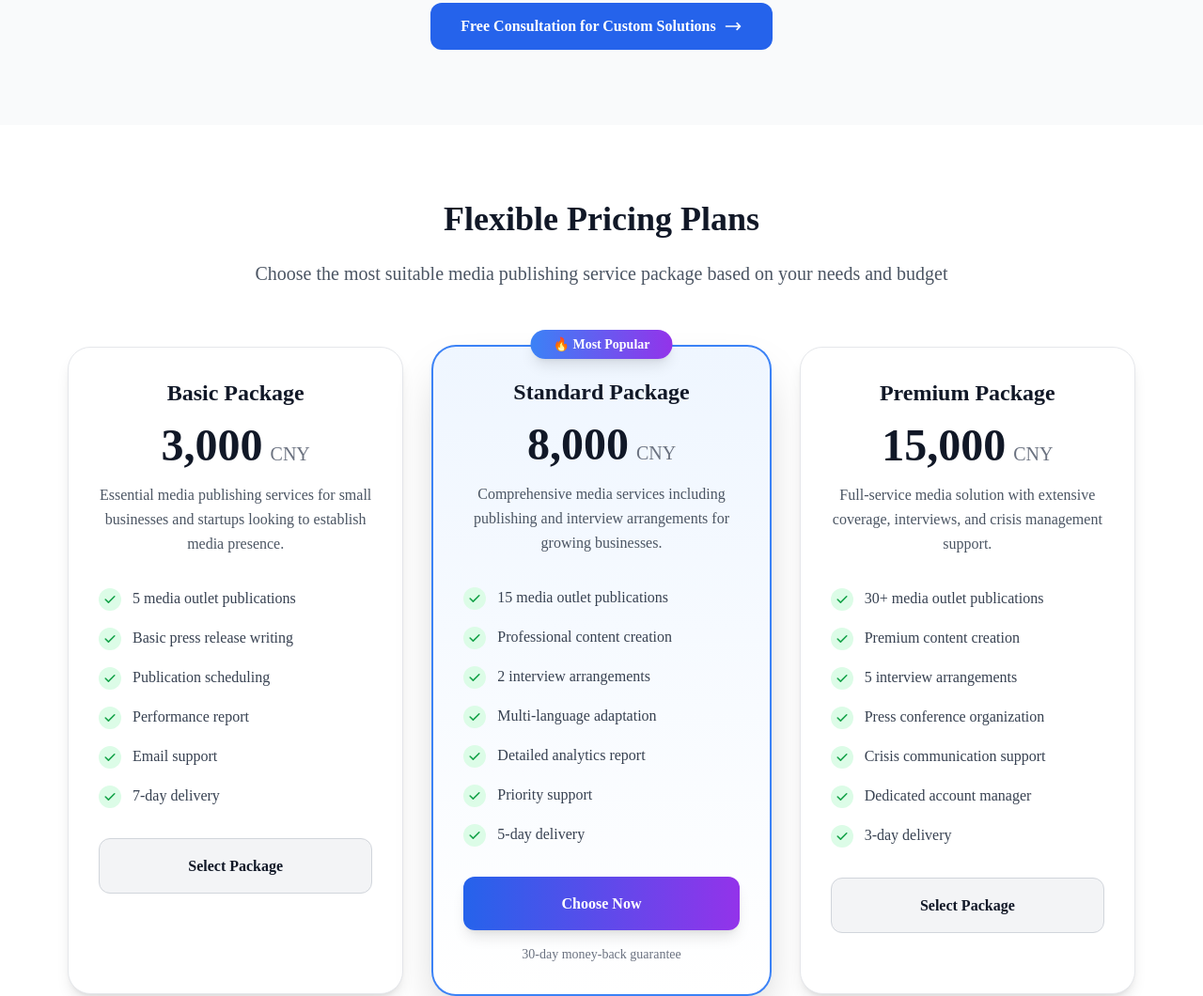
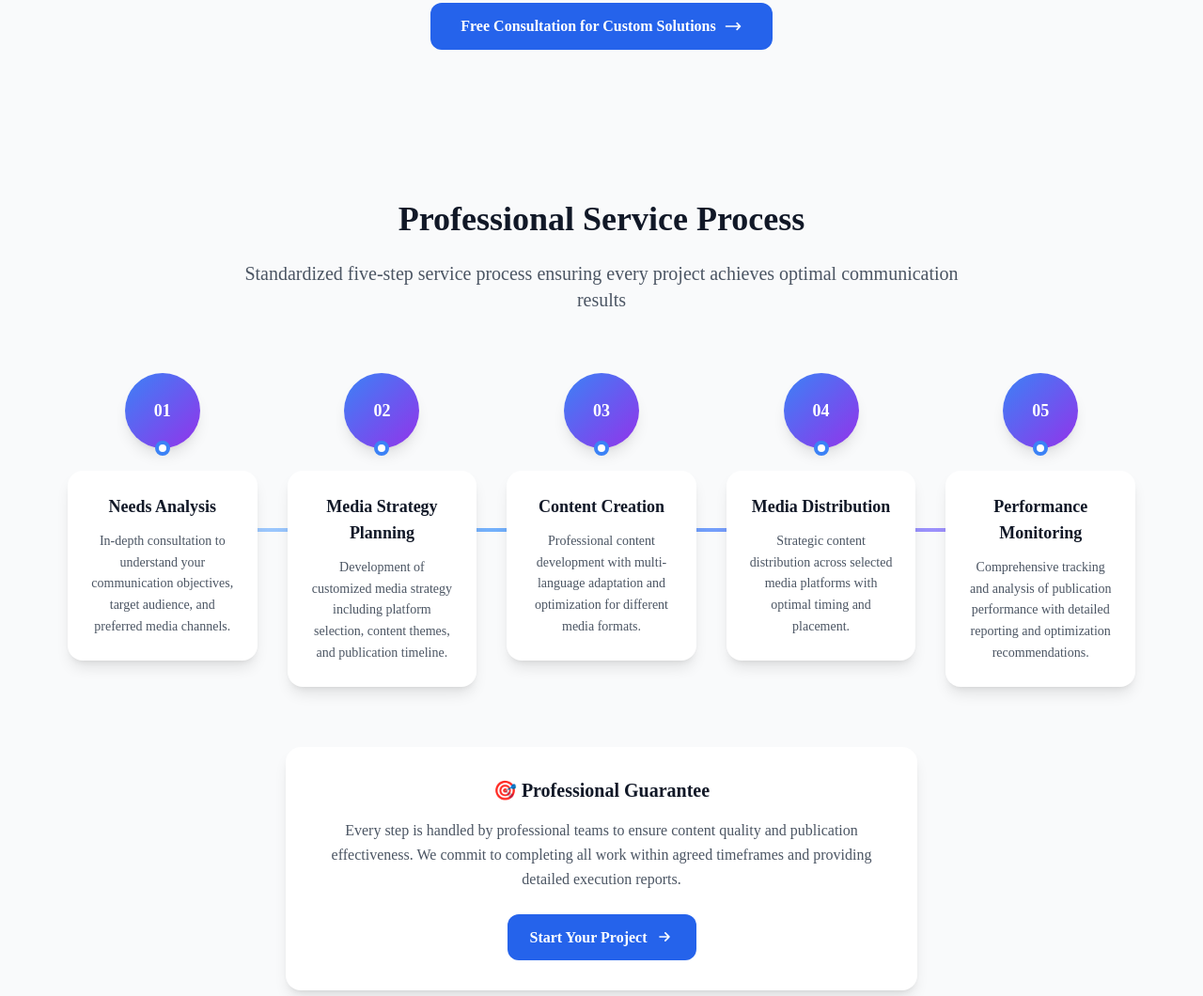
Before and after one commit to honglaysin/tnaot_media_web-main, an Astro site: page /en/services/media-publishing in a window 1280 px wide. Shown: the part 3400-4460 px from the top of the page at 94% size. Built offline with nearby package versions, Linux system fonts and the light colour scheme; Astro itself is replaced by a stand-in of ours.

Commit message:
Update media-publishing.astro

```diff
--- a/src/pages/en/services/media-publishing.astro
+++ b/src/pages/en/services/media-publishing.astro
@@ -392,7 +392,7 @@ const serviceDetails = {
     </section>
 
     <!-- Service Packages -->
-    <section id="pricing" class="py-20 bg-white">
+    <!-- <section id="pricing" class="py-20 bg-white">
       <div class="container">
         <div class="text-center mb-16">
           <h2 class="text-3xl lg:text-4xl font-bold text-gray-900 mb-6">Flexible Pricing Plans</h2>
@@ -463,7 +463,7 @@ const serviceDetails = {
           </a>
         </div>
       </div>
-    </section>
+    </section> -->
 
     <!-- Service Process -->
     <section class="py-20 bg-gray-50">
```
